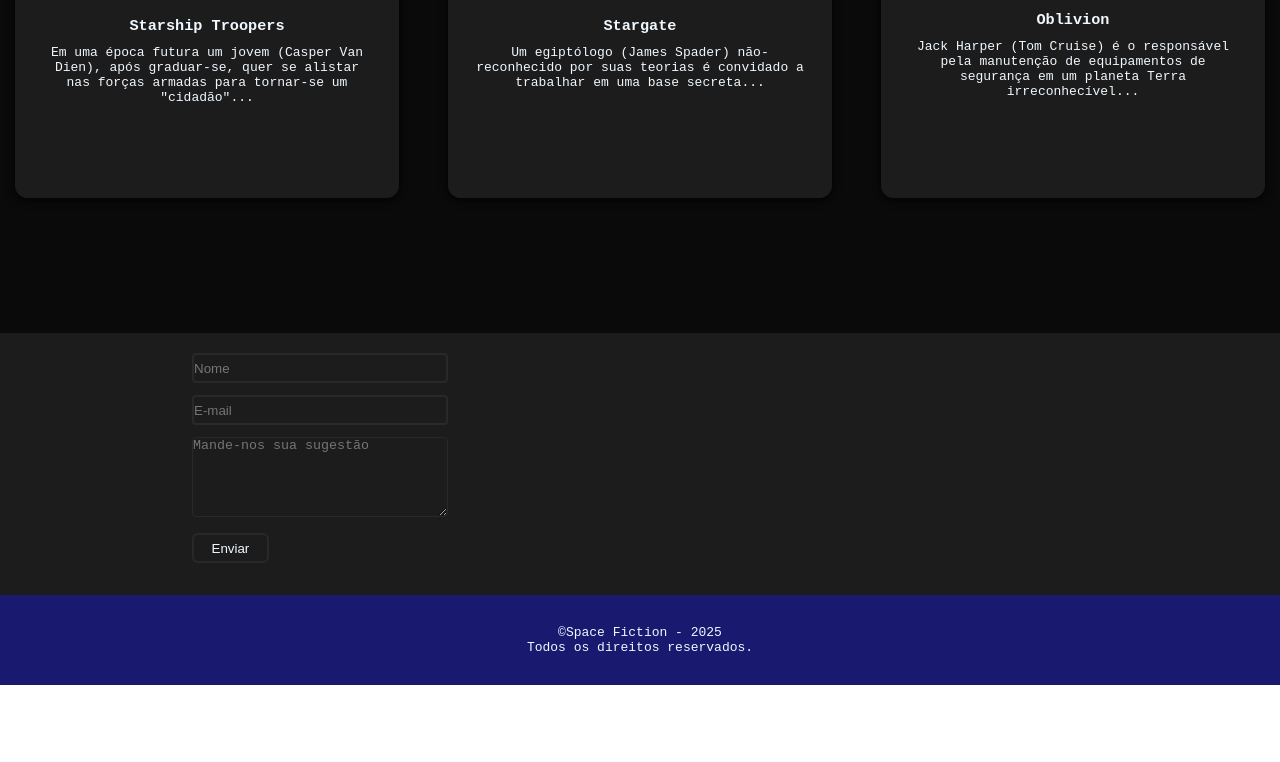
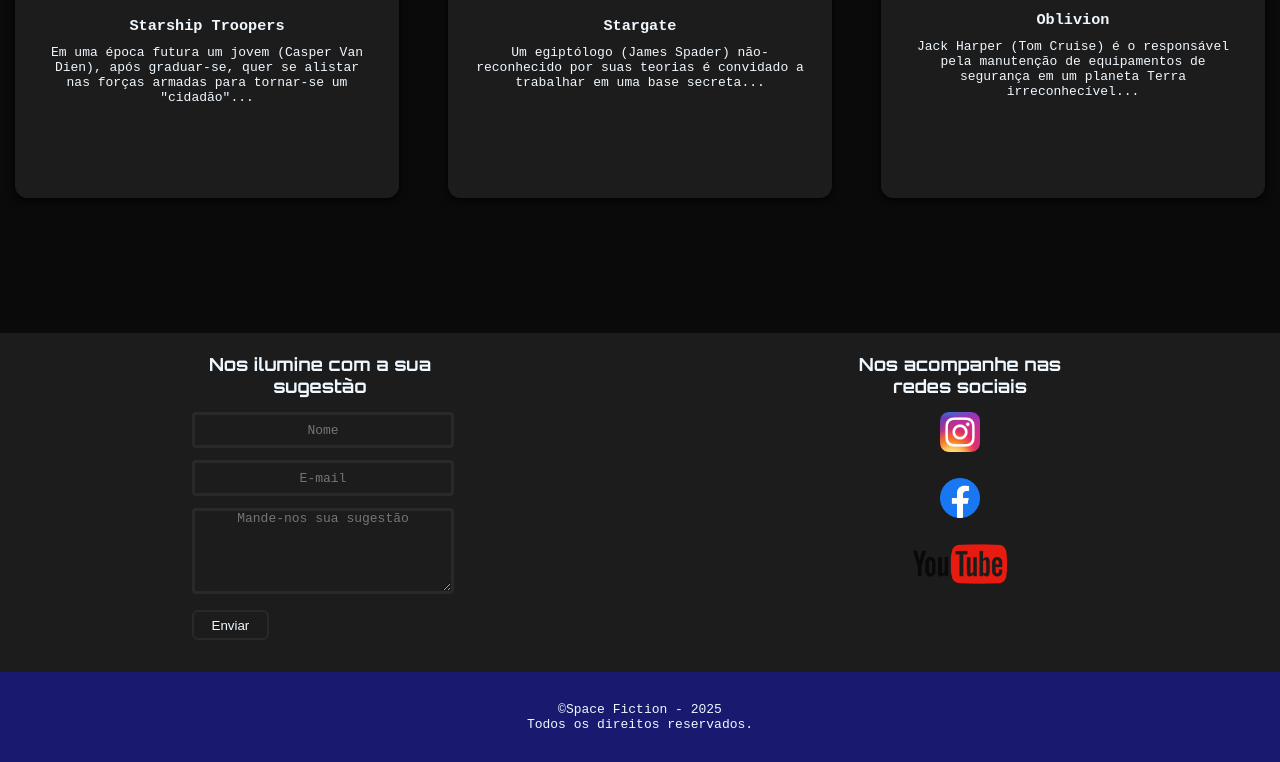
Before and after one commit to GabrielRodriguws/site_tarefa_mod5_-SpaceFiction, a plain HTML site: page eventhorizon.html in a window 1280 px wide. Shown: the part 1257-2019 px from the top of the page. Before the commit the page ends 1942 px from the top, so only its background shows below. Drawn offline with Linux system fonts and the light colour scheme.

Commit message:
Adiciona seção de contato com formulário e links para redes sociais, além de melhorias no estilo do CSS.

```diff
--- a/eventhorizon.html
+++ b/eventhorizon.html
@@ -29,7 +29,7 @@
                             <a href="#more">Mais recomendações</a>
                         </li>
                         <li>
-                            <a href="">Sobre</a>
+                            <a href="#contato">contato</a>
                         </li>
                     </ul>
                 </nav>
@@ -85,30 +85,32 @@
         <section id="contato">
             <div class="contato">
                 <div>
+                    <h3>Nos ilumine com a sua sugestão</h3>
                     <form>
                         <ul>
                             <li><input type="text" placeholder="Nome"></li>
                             <li><input type="email" placeholder="E-mail"></li>
                             <li><textarea placeholder="Mande-nos sua sugestão"></textarea></li>
-                            <li><button>Enviar</button></li>
+                            <li><button type="submit">Enviar</button></li>
                         </ul>
                     </form>
                 </div>
                 <div>
+                    <h3>Nos acompanhe nas redes sociais</h3>
                     <ul>
                         <li>
                             <a href="">
-                                <img src="" alt="">
+                                <img src="./instagram.png" alt="">
                             </a>
                         </li>
                         <li>
                             <a href="">
-                                <img src="" alt="">
+                                <img src="./facebook.png" alt="">
                             </a>
                         </li>
                         <li>
                             <a href="">
-                                <img src="" alt="">
+                                <img src="./youtube.png" alt="">
                             </a>
                         </li>
                     </ul>
--- a/style.css
+++ b/style.css
@@ -241,8 +241,15 @@
     text-align: center;
 }
 
+.contato div h3{
+    margin-bottom: 15px;
+    font-size: 18px;
+    font-family: 'Orbitron';
+}
+
 .contato div input,
 .contato div textarea{
+    all: unset;
     width: 100%;
     background-color: inherit;
     border-style: solid;
@@ -253,39 +260,35 @@
 
 .contato div textarea:hover{
     background-color: inherit;
-    border-style: double;
+    border-style: solid;
     border-radius: 4px;
     border-color: midnightblue;
-    color: aliceblue;
     transition: 0.7s;
 }
 
 .contato div input:hover{
     background-color: inherit;
-    border-style: double;
+    border-style: solid;
     border-radius: 4px;
     border-color: midnightblue;
-    color: aliceblue;
     transition: 0.7s;
 }
 
 .contato div textarea:focus{
     background-color: inherit;
-    border-style: double;
+    border-style: solid;
     border-radius: 4px;
     border-color: midnightblue;
     box-shadow: 0 0 12px 8px midnightblue;
-    color: aliceblue;
     transition: 0.7s;
 }
 
 .contato div input:focus{
     background-color: inherit;
-    border-style: double;
+    border-style: solid;
     border-radius: 4px;
     border-color: midnightblue;
     box-shadow: 0 0 12px 8px midnightblue;
-    color: aliceblue;
     transition: 0.7s;
 }
 
@@ -294,13 +297,19 @@
     border-style: none;
 }
 
-.contato input{
+.contato div form ul li input{
     height: 30px;
 }
 
-.contato textarea{
+.contato div form ul li textarea{
     height: 80px;
     resize: vertical;
+}
+
+.contato img{
+    max-height: 40px;
+    height: 100%;
+    margin-bottom: 10px;
 }
 
 .contato button{
```
Also changed, not shown: index.html (+6 -4 lines), oblivion.html (+7 -5 lines), stargate.html (+7 -5 lines), facebook.png (added), instagram.png (added), youtube.png (added).
